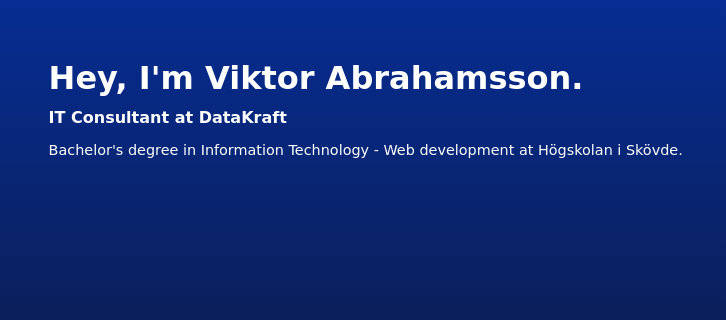
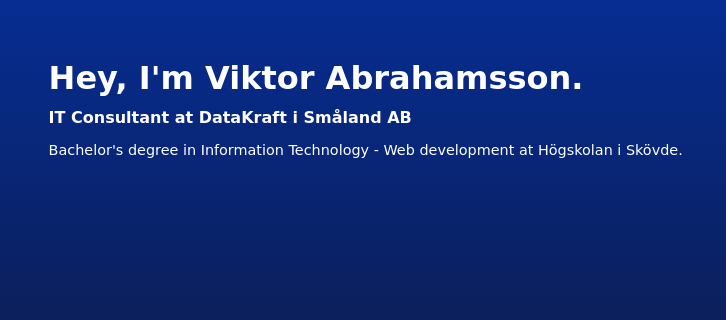
Before and after one commit to ViktorAbrahamsson/ViktorAbrahamsson.github.io, a plain HTML site: page index.html in a window 1280 px wide. Shown: the part 330-650 px from the top of the page, 0-726 px from the left. Drawn offline with nearby package versions, Linux system fonts and the light colour scheme; a script that the page names is missing; a web font is replaced by a local one.

Commit message:
Added the full length of the company.

```diff
--- a/index.html
+++ b/index.html
@@ -33,7 +33,7 @@
         <div class="landing-desc">
           <div>
             <h1>Hey, I'm Viktor Abrahamsson.</h1>
-            <h2>IT Consultant at DataKraft</h2>
+            <h2>IT Consultant at DataKraft i Småland AB</h2>
             <p>
               Bachelor's degree in Information Technology - Web development at
               Högskolan i Skövde.
```
